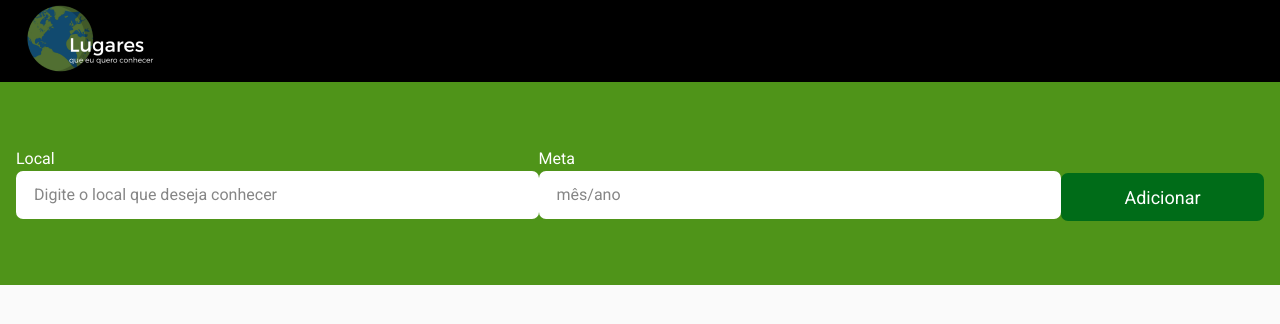
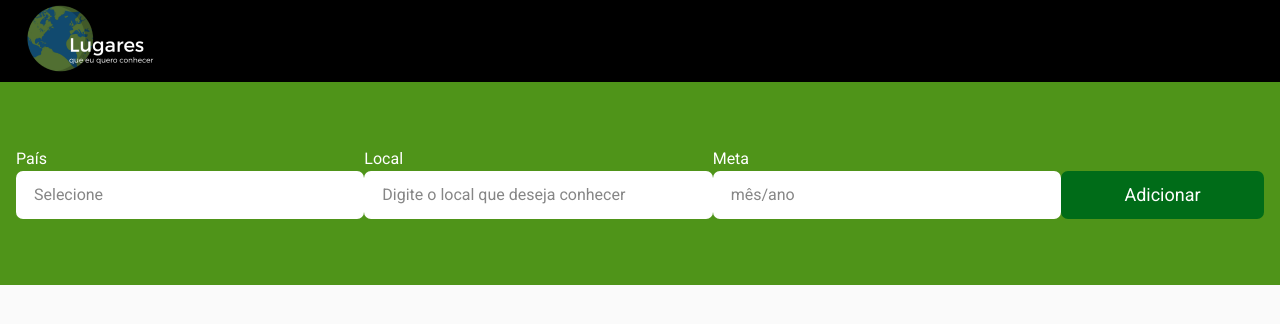
Before and after one commit to pedrocs378/places-to-visit, a React (Create React App) app: page / in a window 1280 px wide. Shown: the top 324 px of the page. Built offline with nearby package versions, Linux system fonts and the light colour scheme.

Commit message:
fix: fix search area styles

```diff
--- a/src/components/SearchArea/index.tsx
+++ b/src/components/SearchArea/index.tsx
@@ -8,6 +8,14 @@ export function SearchArea() {
 	return (
 		<Container>
 			<Content>
+				<div>
+					<label htmlFor="country">País</label>
+					<input
+						id="country"
+						type="text"
+						placeholder="Selecione"
+					/>
+				</div>
 				<div>
 					<label htmlFor="place">Local</label>
 					<input
--- a/src/components/SearchArea/styles.ts
+++ b/src/components/SearchArea/styles.ts
@@ -2,15 +2,18 @@ import styled from "styled-components"
 
 export const Container = styled.div`
 	background: var(--green-500);
-	padding: 4rem 0;
+	display: flex;
+	justify-content: center;
+	align-items: center;
+	padding: 3rem 0;
 
 	@media (min-width: 720px) {
+		padding: 0;
 		height: 12.688rem;
 	}
 `
 
 export const Content = styled.form`
-	height: 100%;
 	width: 100%;
 	max-width: 1440px;
 	margin: 0 auto;
@@ -18,7 +21,6 @@ export const Content = styled.form`
 
 	display: flex;
 	flex-direction: column;
-	align-items: center;
 	justify-content: center;
 
 	div {
@@ -48,6 +50,7 @@ export const Content = styled.form`
 
 	@media (min-width: 720px) {
 		flex-direction: row;
+		align-items: center;
 
 		div {
 			margin-bottom: 0;
```
